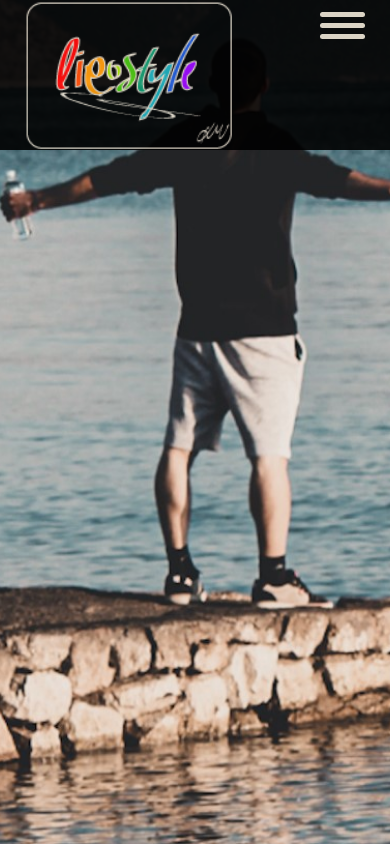
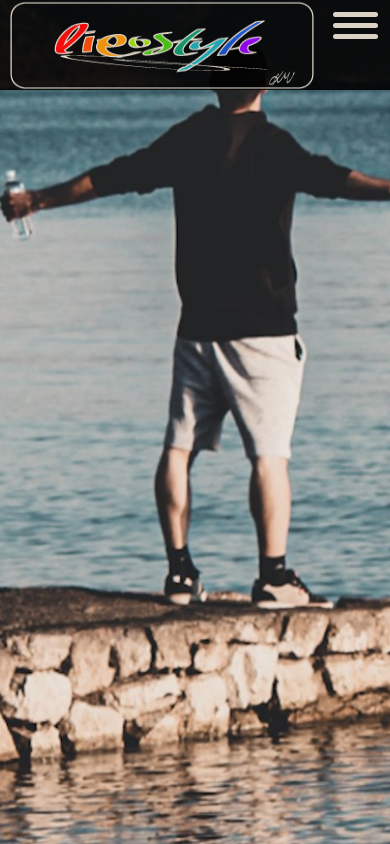
Before and after one commit to LipoStyle/LipoStyleCorpoRation, a plain HTML site: page index.html in a window 390 px wide. Drawn offline with nearby package versions, Linux system fonts and the light colour scheme.

Commit message:
updatinglogo
fixing some logo issues and putting some files into better folders

```diff
--- a/header.js
+++ b/header.js
@@ -39,7 +39,7 @@ function BurgerComponent(){
 function HeaderSection(){
   return(
     <>
-      <LogoSection url="img/km2.png" />
+      <LogoSection url="img/header/km2R.png" />
       <Navbar />
      <BurgerComponent />
     </>
@@ -53,7 +53,6 @@ ReactDOM.render(
 // burger menu section for onclickevent
 const burger = document.querySelector(".burgerMenu");
 const menu = document.querySelector(".menuSection");
-console.log(burger);
 burger.addEventListener("click", ()=>{
   burger.classList.toggle("change");
   menu.classList.toggle("active");
--- a/headerStylesheet.css
+++ b/headerStylesheet.css
@@ -72,6 +72,10 @@ header{
   .logoSection{
     width: 80%;
     justify-content: flex-start;
+  }
+  .logoSection img{
+    width: 310px;
+    height: 90px;
     margin-left: -1rem;
   }
   .menuSection{
@@ -102,7 +106,6 @@ header{
     height: 100%;
   }
   .burgerMenu{
-    width: 20%;
     display: flex;
   }
 }
```
Also changed, not shown: img/footer/2.png (added), img/footer/2hover.png (added), img/footer/3.png (added), img/footer/3hover.png (added), img/footer/4.png (added), img/footer/4hover.png (added), img/header/km2.png (added), img/header/km2R.png (added).
